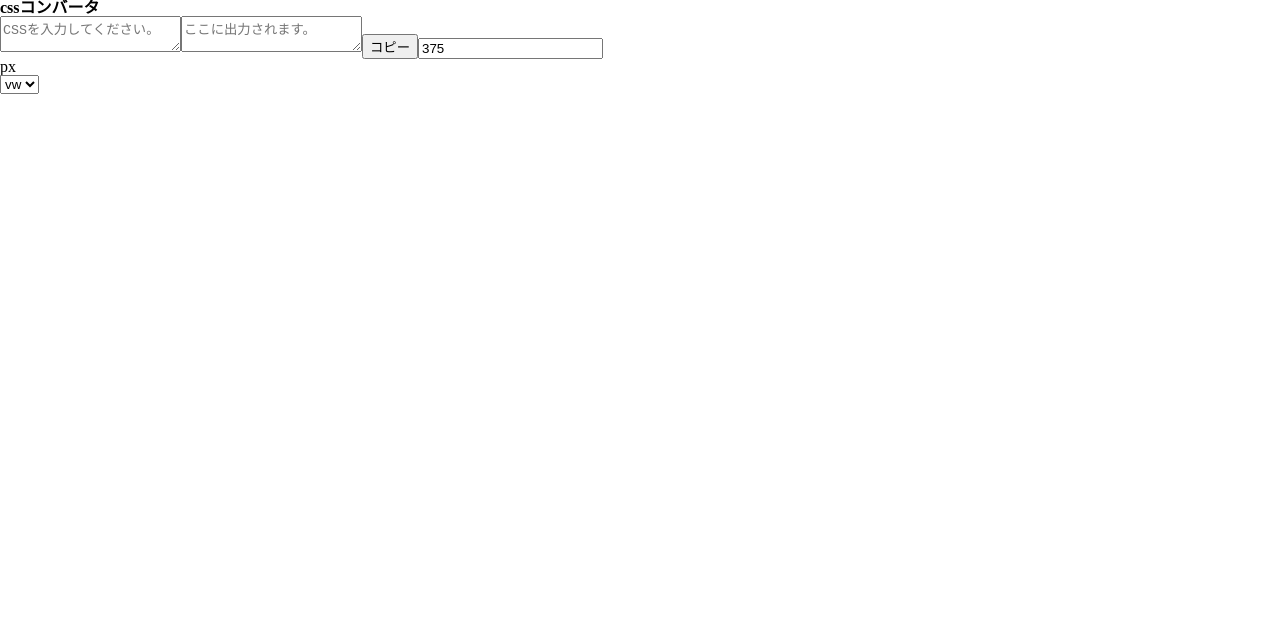
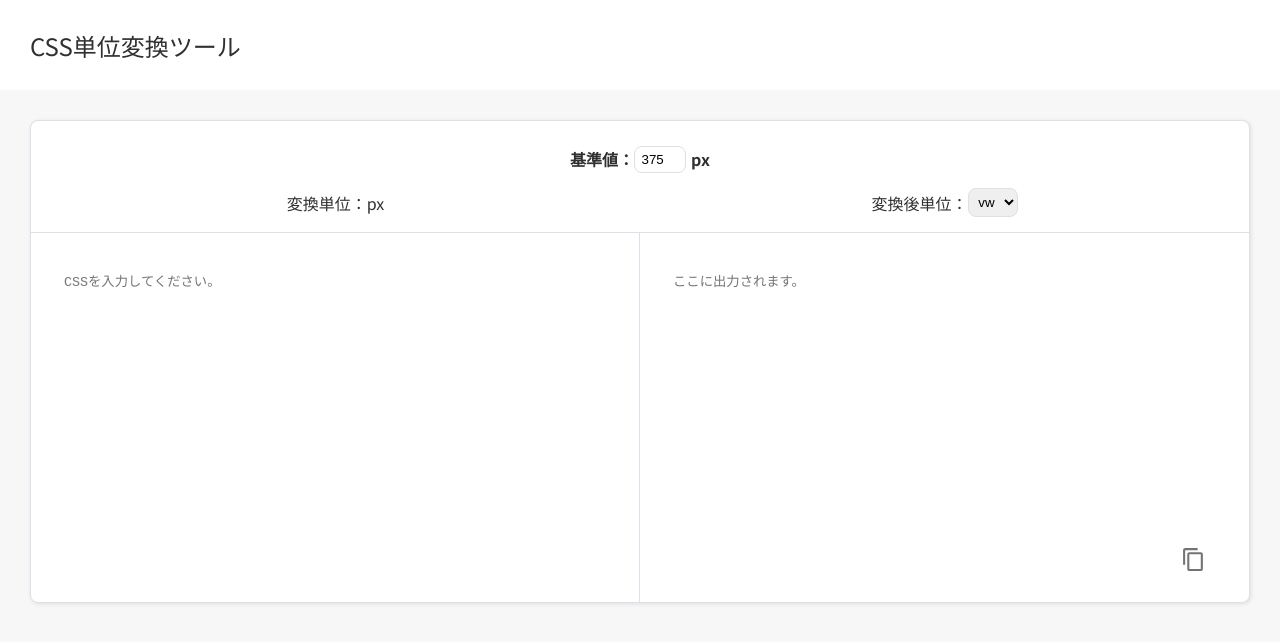
Before and after one commit to expsh13/css-converter, a React (Create React App) app: page / in a window 1280 px wide. Shown: the top 642 px of the page. Built offline with nearby package versions, Linux system fonts and the light colour scheme.

Commit message:
almost done

```diff
--- a/package.json
+++ b/package.json
@@ -12,6 +12,7 @@
     "@types/react-dom": "^18.0.10",
     "react": "^18.2.0",
     "react-dom": "^18.2.0",
+    "react-icons": "^4.7.1",
     "react-scripts": "5.0.1",
     "typescript": "^4.9.4",
     "web-vitals": "^2.1.4"
--- a/src/App.css
+++ b/src/App.css
@@ -0,0 +1,5 @@
+@import url(http://fonts.googleapis.com/earlyaccess/notosansjp.css);
+body {
+  font-family: "Noto Sans JP", sans-serif;
+  color: #303030;
+}
--- a/src/App.tsx
+++ b/src/App.tsx
@@ -1,12 +1,13 @@
 import React from "react";
 import "./App.css";
-import CssArea from "./components/CssArea";
+import Converter from "./components/Converter";
+import Header from "./components/Header";
 
 function App() {
   return (
     <>
-      <h1>cssコンバータ</h1>
-      <CssArea />
+      <Header />
+      <Converter />
     </>
   );
 }
--- /dev/null
+++ b/src/components/Converter.css
@@ -0,0 +1,111 @@
+.converter {
+  background: #f7f7f7;
+  padding: 30px 30px 50px;
+  min-height: calc(100vh - 90px);
+}
+.converter__item {
+  background: #ffffff;
+  border: 1px solid #dae1e8;
+  box-shadow: 1px 1px 4px rgba(0, 0, 0, 0.1);
+  border-radius: 8px;
+}
+.converter__base {
+  display: flex;
+  margin: 25px 0 15px;
+  justify-content: center;
+  align-items: center;
+}
+.converter__base-txt {
+  font-weight: 700;
+  font-size: 16px;
+  line-height: 23px;
+}
+.converter__base-input {
+  border: 1px solid #dae1e8;
+  border-radius: 8px;
+  width: 50px;
+  text-align: center;
+  padding: 5px 0;
+  margin-right: 5px;
+}
+.converter__unit {
+  display: flex;
+  border-bottom: 1px solid #dae1e8;
+  padding-bottom: 15px;
+}
+.converter__unit-item {
+  width: 50%;
+  display: flex;
+  justify-content: center;
+  align-items: center;
+}
+.converter__unit-item-input {
+  border: 1px solid #dae1e8;
+  border-radius: 8px;
+  width: 50px;
+  text-align: center;
+  padding: 5px 0;
+}
+.converter__css {
+  display: flex;
+  justify-content: space-between;
+}
+.converter__css-item {
+  width: 50%;
+  position: relative;
+  padding: 38px 33px 20px;
+}
+.converter__css-item:first-child::before {
+  position: absolute;
+  top: 0;
+  right: 0;
+  content: "";
+  display: block;
+  width: 1px;
+  height: 100%;
+  background-color: #dae1e8;
+}
+.converter__css-item:focus {
+  background-color: red;
+}
+.converter__css-area {
+  width: 100%;
+  height: 250px;
+  padding: 0;
+  border: none;
+  resize: none;
+}
+.converter__css-area:focus-visible {
+  outline: none;
+}
+.converter__css-icon-wrap {
+  margin-top: 15px;
+  display: flex;
+  justify-content: flex-end;
+}
+.converter__css-copy {
+  border: none;
+  cursor: pointer;
+  outline: none;
+  padding: 0;
+  appearance: none;
+  background: none;
+  border-radius: 50%;
+  display: flex;
+  align-items: center;
+  justify-content: center;
+  height: 45px;
+  width: 45px;
+}
+.converter__css-copy:hover {
+  cursor: pointer;
+  background-color: #f5f5f5;
+}
+.converter__css-copy:active {
+  background-color: #04040438;
+}
+.converter__css-copy svg {
+  width: 25px;
+  height: auto;
+  color: #0f0e0e94;
+}
--- /dev/null
+++ b/src/components/Converter.tsx
@@ -0,0 +1,70 @@
+import { useCopyText } from "../hooks/useCopyText";
+import { useConvert } from "../hooks/useConvert";
+import "./Converter.css";
+import { MdContentCopy } from "react-icons/md";
+
+const Converter = () => {
+  // 最初に実行されると空になる
+  const { getCss, getBase, getUnit, convertCss } = useConvert();
+
+  const copyText = useCopyText;
+
+  return (
+    <div className="converter">
+      <div className="converter__item">
+        <div className="converter__base">
+          <p className="converter__base-txt">基準値：</p>
+          <input
+            className="converter__base-input"
+            type="number"
+            defaultValue={"375"}
+            onChange={(e) => getBase(e.target.value)}
+          />
+          <p className="converter__base-txt">px</p>
+        </div>
+        <div className="converter__unit">
+          <div className="converter__unit-item">
+            <p className="converter__unit-item-txt">変換単位：px</p>
+          </div>
+          <div className="converter__unit-item">
+            <p className="converter__unit-item-txt">変換後単位：</p>
+            <select
+              className="converter__unit-item-input"
+              onChange={(e) => getUnit(e.target.value)}
+            >
+              <option value={"vw"}>vw</option>
+              <option value={"%"}>%</option>
+            </select>
+          </div>
+        </div>
+        <div className="converter__css">
+          <div className="converter__css-item">
+            <textarea
+              className="converter__css-area converter__css-area--input"
+              placeholder="CSSを入力してください。"
+              onChange={(e) => getCss(e.target.value)}
+            ></textarea>
+          </div>
+          <div className="converter__css-item">
+            <textarea
+              className="converter__css-area"
+              readOnly={true}
+              defaultValue={convertCss}
+              placeholder="ここに出力されます。"
+            ></textarea>
+            <div className="converter__css-icon-wrap">
+              <button
+                className="converter__css-copy"
+                onClick={() => copyText(convertCss)}
+              >
+                <MdContentCopy />
+              </button>
+            </div>
+          </div>
+        </div>
+      </div>
+    </div>
+  );
+};
+
+export default Converter;
--- a/src/components/CssArea.tsx
+++ /dev/null
@@ -1,70 +0,0 @@
-import React, { useState } from "react";
-
-const CssArea: React.FC = () => {
-  const getBase = (value: string): number => {
-    console.log(value);
-    return Number(value);
-  };
-
-  // 出力のcss
-  const [convertCss, setConvertCss] = useState("");
-
-  // cssの取得
-  const getCss = (value: string): void => {
-    // 入力データ
-    let inputData = value;
-    // console.log(inputData);
-    setConvertCss(inputData);
-    // マッチパターン
-    const pattern = /(?<=\s|calc\(|:)[0-9.]+px/gi;
-    // マッチcss
-    const matchDatas = inputData.match(pattern);
-    console.log(matchDatas);
-    if (matchDatas == null) return;
-
-    console.log("koko");
-
-    matchDatas.map((matchData) => {
-      const num = matchData.match(/[0-9.]+(?=px)/g);
-      // console.log("num");
-      // pxをvwに変換
-      // この変換で半角空白が消えている
-      const convertData = `${String(Number(num) * 100)}vw`;
-      setConvertCss((inputData = inputData.replace(matchData, convertData)));
-    });
-  };
-
-  // クリップボードにコピー
-  const copyTextToClipboard = async () => {
-    if (convertCss) {
-      await navigator.clipboard.writeText(convertCss);
-    }
-  };
-
-  return (
-    <div>
-      <textarea
-        placeholder="CSSを入力してください。"
-        onChange={(e) => getCss(e.target.value)}
-      ></textarea>
-      <textarea
-        readOnly={true}
-        defaultValue={convertCss}
-        placeholder="ここに出力されます。"
-      ></textarea>
-      <button onClick={() => copyTextToClipboard()}>コピー</button>
-      <input
-        type="text"
-        defaultValue={"375"}
-        onChange={(e) => getBase(e.target.value)}
-      />
-      <p className="">px</p>
-      <select name="example">
-        <option>vw</option>
-        <option>%</option>
-      </select>
-    </div>
-  );
-};
-
-export default CssArea;
--- /dev/null
+++ b/src/components/Header.css
@@ -0,0 +1,11 @@
+.header {
+  height: 90px;
+  display: flex;
+  align-items: center;
+  padding: 0 30px;
+}
+.ttl {
+  font-weight: 500;
+  font-size: 24px;
+  line-height: 35px;
+}
--- /dev/null
+++ b/src/components/Header.tsx
@@ -0,0 +1,12 @@
+import React from "react";
+import "./Header.css";
+
+const Header = () => {
+  return (
+    <div className="header">
+      <h1 className="ttl">CSS単位変換ツール</h1>
+    </div>
+  );
+};
+
+export default Header;
--- /dev/null
+++ b/src/hooks/useConvert.ts
@@ -0,0 +1,45 @@
+import React, { useCallback, useEffect, useState } from "react";
+import { convertToObject } from "typescript";
+
+export const useConvert = () => {
+  // 入力データ
+  const [inputCss, setInputCss] = useState<string>("");
+  const [inputBase, setInputBase] = useState<number>(375);
+  const [inputUnit, setInputUnit] = useState<string>("vw");
+  // 出力のデータ
+  const [convertCss, setConvertCss] = useState<string>("");
+
+  // 基準値の取得
+  const getBase = (value: string) => {
+    setInputBase(Number(value));
+  };
+
+  // cssの取得
+  const getCss = (value: string) => {
+    setInputCss(value);
+  };
+
+  // 単位の取得
+  const getUnit = (value: string) => {
+    setInputUnit(value);
+  };
+
+  useEffect(() => {
+    // マッチパターン
+    const pattern = /(?<=\s|calc\(|:)[0-9.]+px(?=.*;)/gi;
+    // マッチcss
+    let inputData = inputCss;
+    const matchDatas = inputData.match(pattern);
+
+    matchDatas?.map((matchData) => {
+      const num = matchData.match(/[0-9.]+(?=px)/g);
+      // pxをvwに変換
+      const convertData = `${String(
+        Number(((Number(num) / inputBase) * 100).toFixed(4))
+      )}${inputUnit}`;
+      setConvertCss((inputData = inputData.replace(matchData, convertData)));
+    });
+  }, [inputCss, inputBase, inputUnit]);
+
+  return { getCss, getBase, getUnit, convertCss };
+};
--- /dev/null
+++ b/src/hooks/useCopyText.ts
@@ -0,0 +1,6 @@
+// クリップボードにコピー
+export const useCopyText = async (value: string) => {
+  if (value) {
+    await navigator.clipboard.writeText(value);
+  }
+};
```
Also changed, not shown: 1 other file (tests, documents, lock files or other folders).
